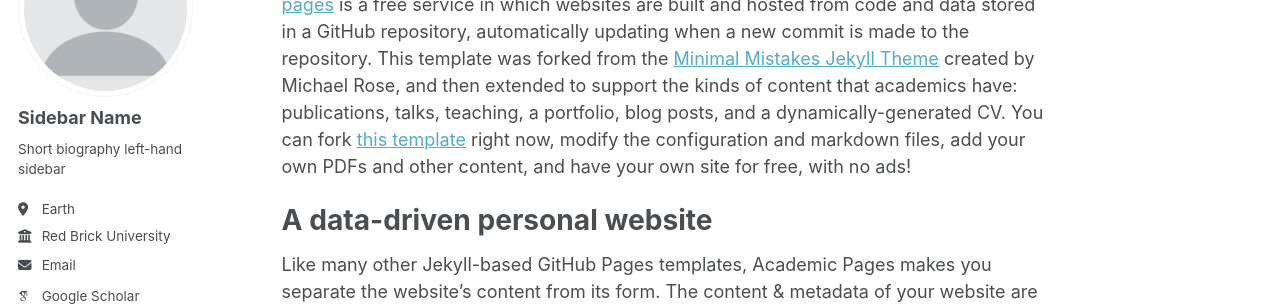
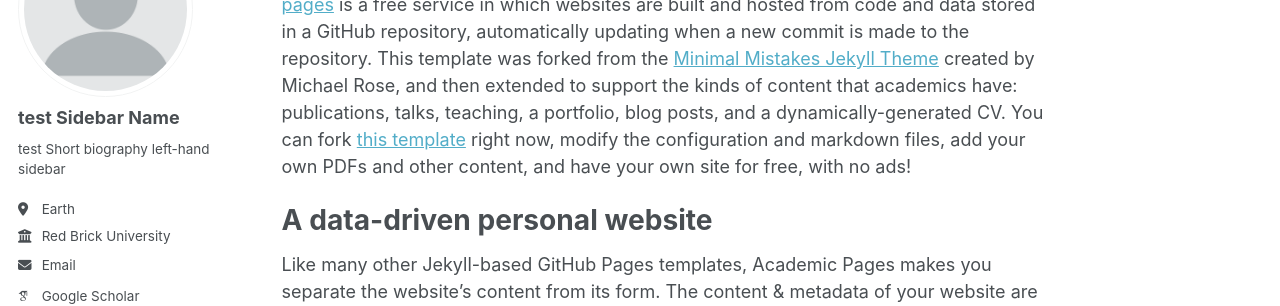
Before and after one commit to amir-rf/amir-rf, a Jekyll site: the page built from _pages/about.md, in a window 1280 px wide. Shown: the part 177-483 px from the top of the page. Built offline with Jekyll 4.4.1, drawn with Linux system fonts in a browser that asks for light colours; some web fonts are replaced.

Commit message:
Update _config.yml

```diff
--- a/_config.yml
+++ b/_config.yml
@@ -23,9 +23,9 @@ repository               : "academicpages/academicpages.github.io"
 author:
   # Biographic information
   avatar           : "profile.png"
-  name             : "Sidebar Name"
+  name             : "test Sidebar Name"
   pronouns         : # example: "she/her"
-  bio              : "Short biography left-hand sidebar"
+  bio              : "test Short biography left-hand sidebar"
   location         : "Earth"
   employer         : "Red Brick University"
   uri              : # URL
```
